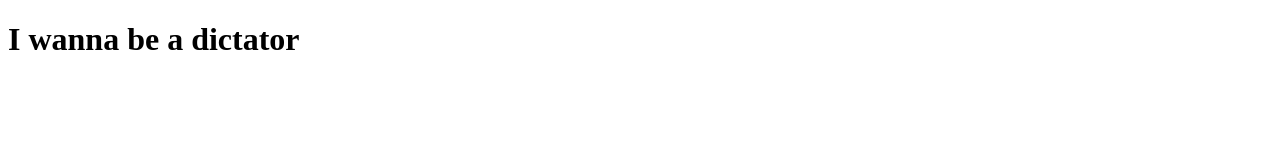
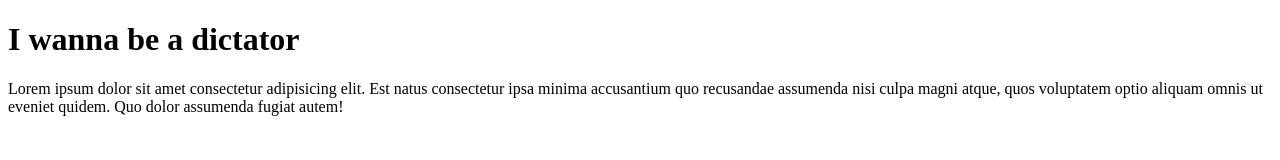
Before and after one commit to debarun23/2025-demo, a plain HTML site: page index.html in a window 1280 px wide. Drawn offline with Linux system fonts and the light colour scheme.

Commit message:
added a paragraph

```diff
--- a/index.html
+++ b/index.html
@@ -7,5 +7,7 @@
 </head>
 <body>
     <h1>I wanna be a dictator</h1>
+    <p>Lorem ipsum dolor sit amet consectetur adipisicing elit. Est natus consectetur ipsa minima accusantium quo recusandae assumenda nisi culpa magni atque, quos voluptatem optio aliquam omnis ut eveniet quidem. Quo dolor assumenda fugiat autem!</p>
 </body>
-</html>
+</html
+>
```
Also changed, not shown: 1 other file.
